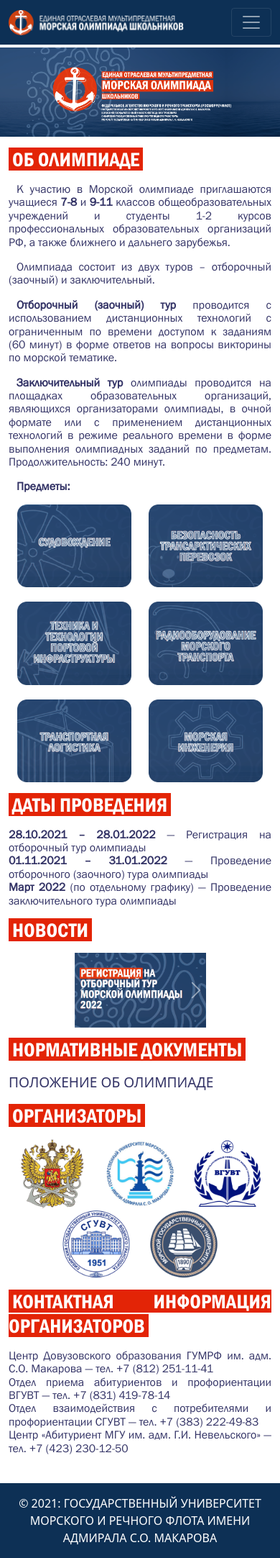
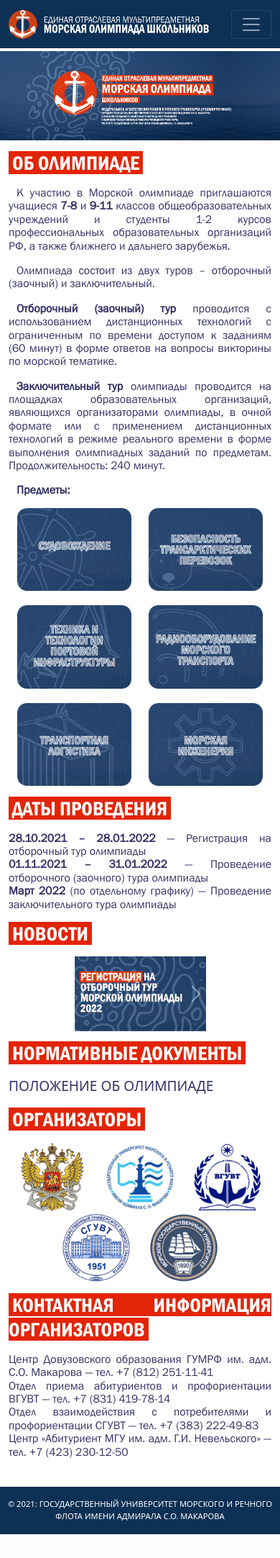
Before and after one commit to UbahWin/Olimpiada_Gumrf, a Flask app: page / in a window 390 px wide. Shown: the whole page at 72% size. After the commit the page ends 2132 px from the top, so only its background shows below. Run offline with Flask 2, Linux system fonts and the light colour scheme; parts of the project's set-up code (start-up, migrations or seed data) failed here and were passed over; some web fonts are replaced.

Commit message:
logo ficha -try_003 + footer mobile fix

```diff
--- a/app/templates/footer.html
+++ b/app/templates/footer.html
@@ -1,8 +1,8 @@
-<footer class="page-footer font-small blue" style="background-color: #0D3055; color:white">
+<footer class="page-footer font-small blue" style="background-color: #0D3055; color:white; font-size: 70%;">
 
     <!-- Copyright -->
     <div class="footer-copyright text-center py-3">© 2021:
-      <a href="https://gumrf.ru/" style = "text-decoration: none; color:white"> Государственный университет морского и речного флота имени адмирала С.О. Макарова</a>
+      <a href="https://gumrf.ru/" style = "text-decoration: none; color:white;"> Государственный университет морского и речного флота имени адмирала С.О. Макарова</a>
     </div>
     <!-- Copyright -->
 
--- a/app/templates/navbar.html
+++ b/app/templates/navbar.html
@@ -1,7 +1,7 @@
 <nav class="navbar navbar-expand-lg navbar sticky-top navbar-dark" style="background-color: #0D3055; border-bottom: 4px solid white;">
   <div class="container">
     <a class="navbar-brand" href="/">
-      <img src="/static/images/logo-text.png" alt="" height="35px" class="d-inline-block align-text-top">
+      <img src="/static/images/logo-text.png" alt="" height="40px" class="d-inline-block align-text-top">
       <!-- <a class="navbar-brand lh-1">
         <dt style = "text-transform:uppercase; font-family: 'Franklin Gothic Book', arial; font-size: 9pt;">Единая отраслевая мультипредметная</dt>
         <dt style = "text-transform:uppercase; font-family: 'Franklin Gothic Demi Cond', arial; font-size: 12pt;" >Морская олимпиада школьников </dt>
```
